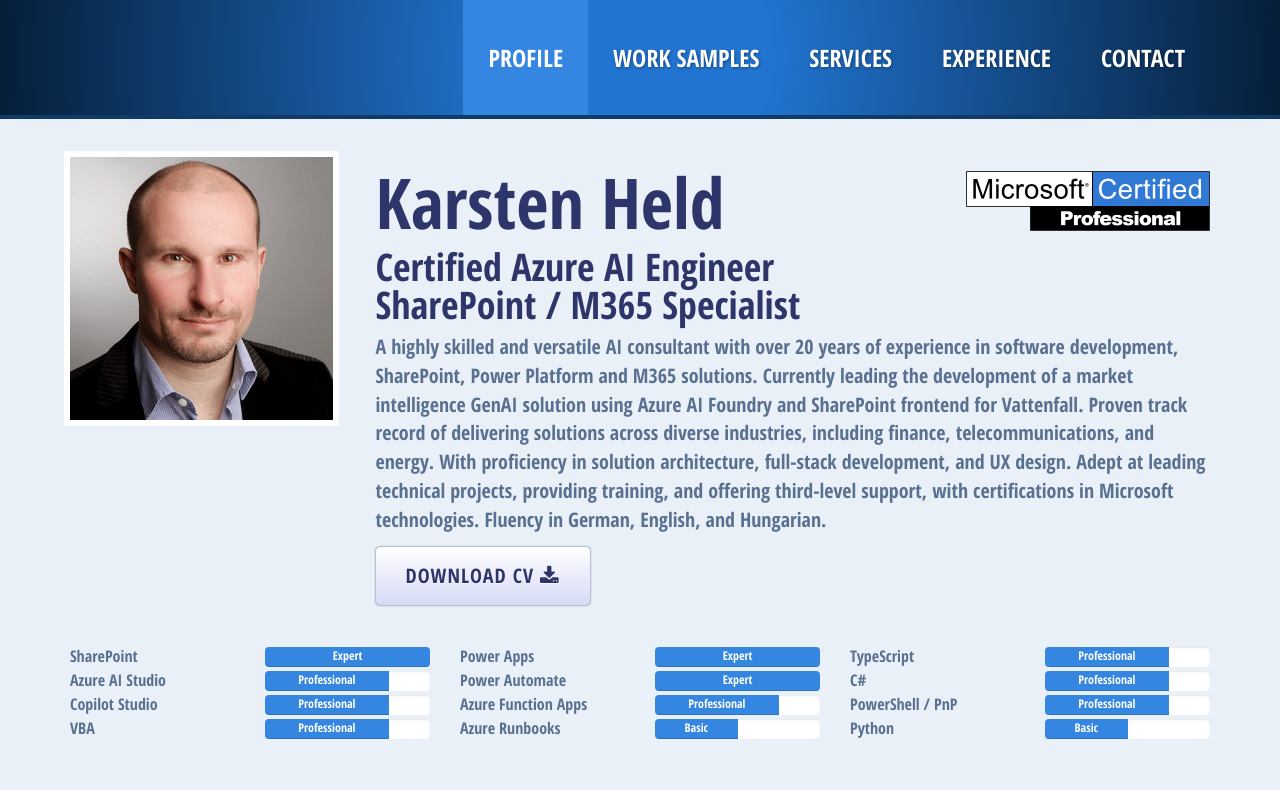
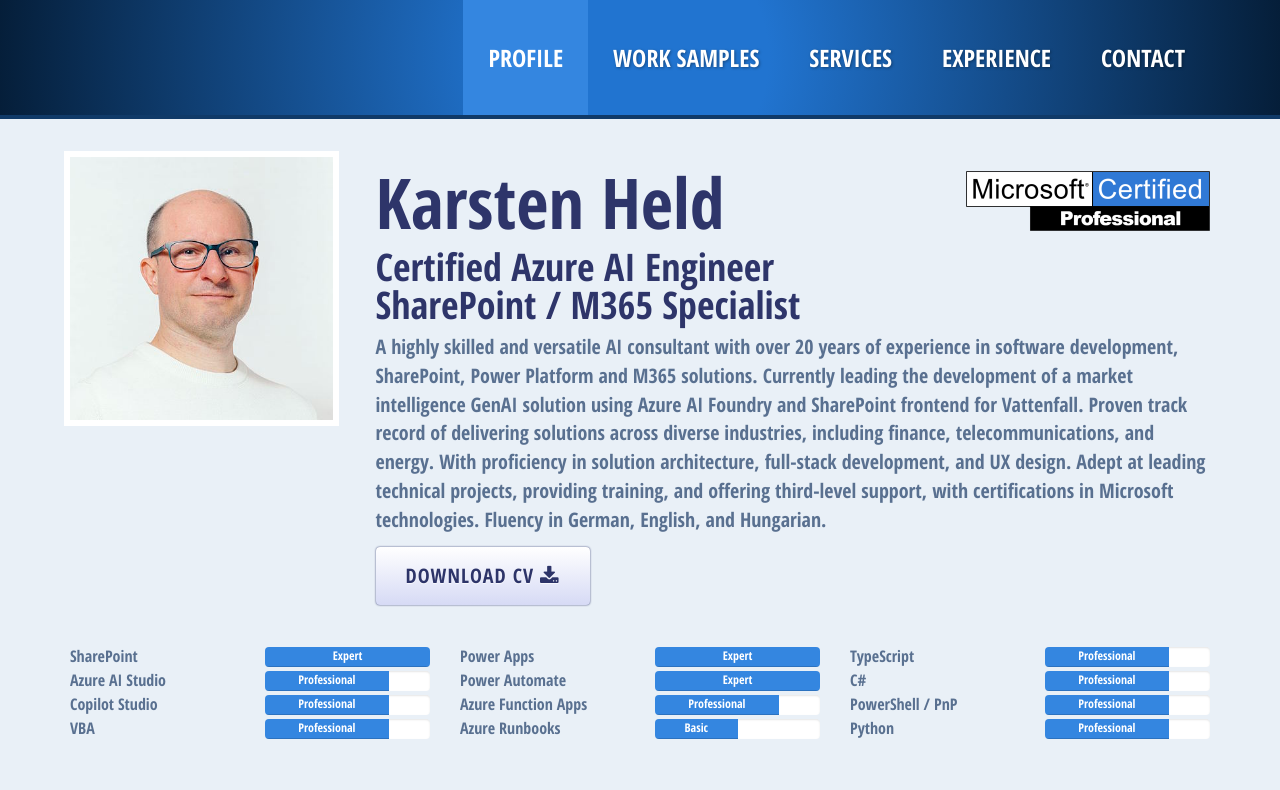
Before and after one commit to karstenheld3/karstenheld.com, a plain HTML site: page index.html in a window 1280 px wide. Shown: the top 790 px of the page. Drawn offline with Linux system fonts and the light colour scheme.

Commit message:
New profile pic

```diff
--- a/index.html
+++ b/index.html
@@ -82,7 +82,7 @@
     <!-- About text & photo -->
     <div class="container">
       <div class="row">
-        <div class="col-sm-3 col-md-3 photo"> <img src="img/misc/profile.png" alt="My picture" class="img-responsive pull-center" /> </div>
+        <div class="col-sm-3 col-md-3 photo"> <img src="img/misc/profile.jpg" alt="My picture" class="img-responsive pull-center" /> </div>
         <div class="col-sm-9 col-md-9 details">
           <div class="mscp-logo pull-right hidden-xs"><img src="img/misc/mscp-logo.png"/></div>
           <h2 class="primary-focus">Karsten Held</h2>
@@ -150,7 +150,7 @@ training, and offering third-level support, with certifications in Microsoft tec
           </div>
           <div class="row">
             <div class="col-sm-6 skillitem">Python</div>
-            <div class="col-sm-6 skillbar"><div class="progress progress-skills"><div class="progress-bar progress-bar-skills" style="width:50%;">Basic</div></div></div>
+            <div class="col-sm-6 skillbar"><div class="progress progress-skills"><div class="progress-bar progress-bar-skills" style="width:75%;">Professional</div></div></div>
           </div>
         </div>
       </div>
```
Also changed, not shown: img/misc/profile.jpg (added), img/misc/profile.png (deleted), img/misc/profile@2x.jpg (added), img/misc/profile@2x.png (deleted).
